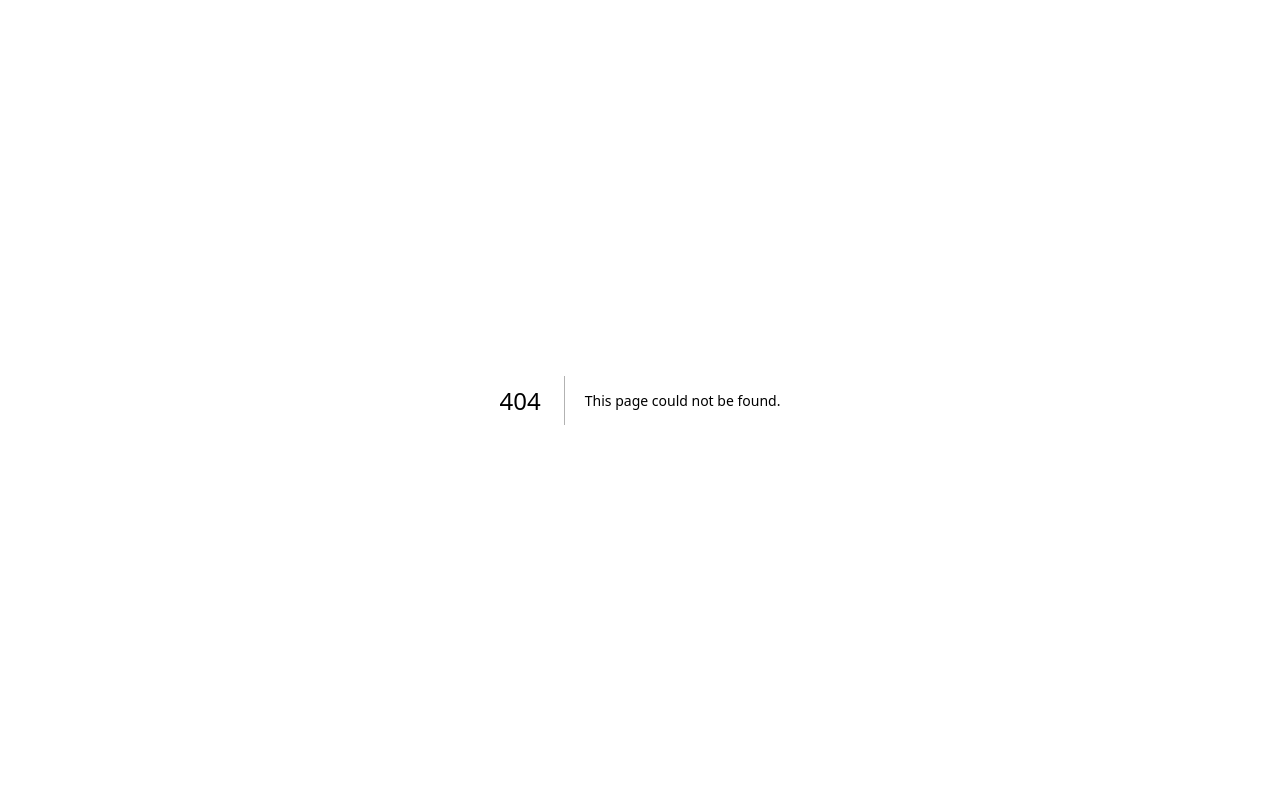
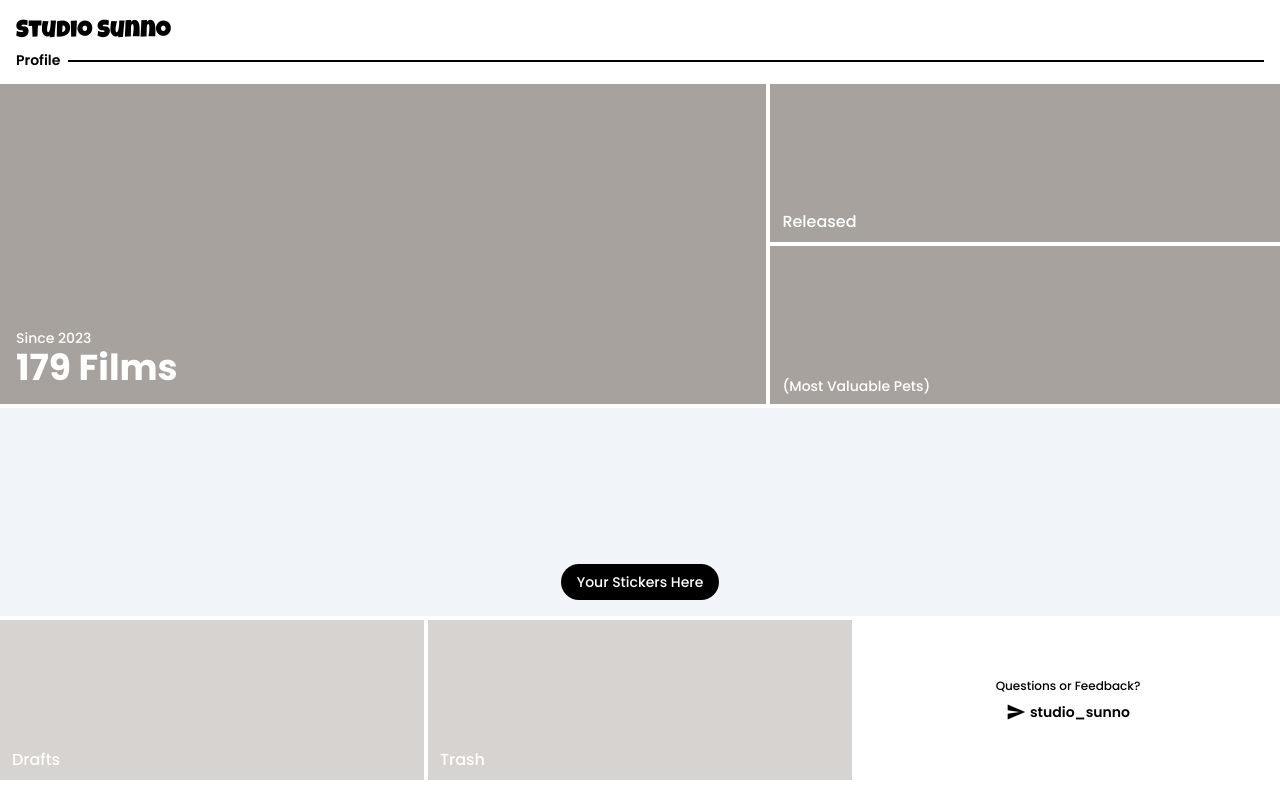
Before and after one commit to seonhop/studio-sunno, a Next.js app: page /profile in a window 1280 px wide. Before the commit this address had no page. Built offline with nearby package versions, Linux system fonts and the light colour scheme.

Commit message:
[UI & Directory Update] Adding more elements for user support
[upload]
Open Editor/Type/Package Selection

[profile -> profile/index]
Stickers, Drafts, Trash, Contact, handling navigation

```diff
--- a/pages/og_recs/[id].tsx
+++ b/pages/og_recs/[id].tsx
@@ -1,5 +1,5 @@
 import type { NextPage } from "next";
-import FemaleIcon from "@mui/icons-material/FemaleOutlined";
+import { Female, ChevronRight } from "@mui/icons-material";
 
 const ItemDetail: NextPage = () => {
 	return (
@@ -19,7 +19,7 @@ const ItemDetail: NextPage = () => {
 					<div className="flex flex-col ">
 						<div className="flex items-center ">
 							<span className="uppercase text-sm text-zinc-400">July /</span>
-							<FemaleIcon fontSize="small" className="text-zinc-400 " />
+							<Female fontSize="small" className="text-zinc-400 " />
 							<span className="uppercase text-sm text-zinc-400">
 								/ 1 YR 4 Mo
 							</span>
--- a/pages/og_recs/upload.tsx
+++ b/pages/og_recs/upload.tsx
@@ -1,4 +1,5 @@
 import type { NextPage } from "next";
+import { Female, ChevronRight } from "@mui/icons-material";
 
 const Upload: NextPage = () => {
 	return (
@@ -14,6 +15,11 @@ const Upload: NextPage = () => {
 			</div>
 
 			<div className="grid grid-cols-4 gap-2">
+				<div className="col-span-full flex items-end justify-end rounded-sm w-full">
+					<button className=" py-1 bg-none font-semibold flex items-center">
+						Open Editor <ChevronRight></ChevronRight>
+					</button>
+				</div>
 				<label
 					htmlFor="file_input"
 					className="col-span-full flex flex-col cursor-pointer items-center justify-center border-2 border-dashed border-black h-72 rounded-sm  hover:bg-zinc-100  transition-colors"
@@ -37,6 +43,22 @@ const Upload: NextPage = () => {
 					<input id="file_input" className="hidden" type="file" />
 				</label>
 				<div className="flex flex-col gap-4 col-span-full mt-2">
+					<div className="flex w-full gap-4">
+						<label htmlFor="type" className=" font-medium w-1/2">
+							Type
+							<select
+								id="type"
+								className="mt-1 px-2 py-1 text-sm appearance-none focus:outline-0 w-full border-2 border-black rounded-sm  placeholder-zinc-400 focus:outline-none text-black"
+							></select>
+						</label>
+						<label htmlFor="package_selection" className=" font-medium w-1/2">
+							Package Selection
+							<input
+								id="package_selection"
+								className="mt-1 px-2 py-1 text-sm appearance-none focus:outline-0 w-full border-2 border-black rounded-sm  placeholder-zinc-400 focus:outline-none"
+							/>
+						</label>
+					</div>
 					<label htmlFor="title" className=" font-medium ">
 						Title
 						<input
--- /dev/null
+++ b/pages/profile/index.tsx
@@ -0,0 +1,61 @@
+import type { NextPage } from "next";
+import "material-icons/iconfont/material-icons.css";
+import { Send } from "@mui/icons-material";
+
+const Profile: NextPage = () => {
+	return (
+		<>
+			<div className="mt-4 mx-4">
+				<h3 className="logo text-2xl">Studio Sunno</h3>
+				<div className="relative flex gap-2 mt-3">
+					<div className="absolute w-full border-t-2 border-black" />
+					<div className="relative -top-3 text-center ">
+						<span className="bg-white text-sm font-semibold text-black pr-2 ">
+							Profile
+						</span>
+					</div>
+				</div>
+			</div>
+			<div className="w-full grid gap-1">
+				<div className="w-full grid h-80 grid-cols-5 gap-1">
+					<div className="col-span-3  bg-stone-400 text-white p-4 flex flex-col justify-end">
+						<span className="text-sm">Since 2023</span>
+						<h1 className="text-4xl font-bold">179 Films</h1>
+					</div>
+					<div className="col-span-2 flex flex-col gap-1 ">
+						<div className="h-1/2 bg-stone-400 text-white px-3 py-2 flex flex-col justify-end">
+							<span>Released</span>
+						</div>
+						<div className="h-1/2 text-sm bg-stone-400 text-white px-3 py-2 flex flex-col justify-end">
+							<span>(Most Valuable Pets)</span>
+						</div>
+					</div>
+				</div>
+				<div className="col-span-full h-52 flex items-end text-sm justify-center py-4 bg-slate-100">
+					<button className="py-2 px-4 rounded-full bg-black text-white">
+						Your Stickers Here
+					</button>
+				</div>
+				<div className="col-span-full grid grid-cols-3 gap-1 h-40">
+					<div className=" bg-stone-300 text-white px-3 py-2 flex flex-col justify-end">
+						<span>Drafts</span>
+					</div>
+					<div className=" bg-stone-300 text-white px-3 py-2 flex flex-col justify-end">
+						<span>Trash</span>
+					</div>
+					<div className="   flex items-center justify-center flex-col gap-2">
+						<span className="text-xs w-full text-center">
+							Questions or Feedback?
+						</span>
+						<div className="flex text-sm gap-1 ">
+							<Send fontSize="small" />
+							<span className="font-semibold">studio_sunno</span>
+						</div>
+					</div>
+				</div>
+			</div>
+		</>
+	);
+};
+
+export default Profile;
```
Also changed, not shown: pages/profile/drafts.tsx (added), pages/profile/edit.tsx (added), pages/profile/mvps.tsx (added), pages/profile/released.tsx (added), pages/profile/stickers.tsx (added), pages/profile/trash.tsx (added).
